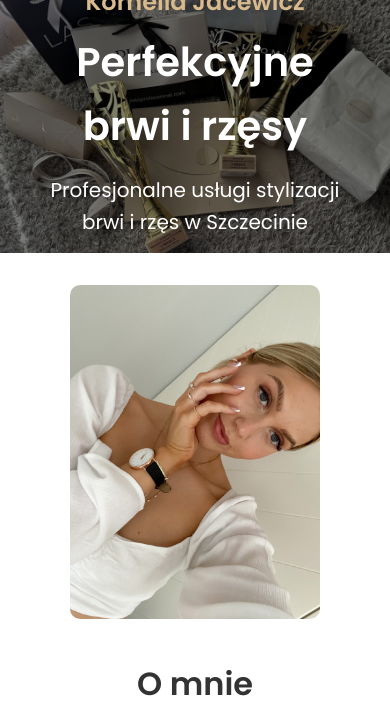
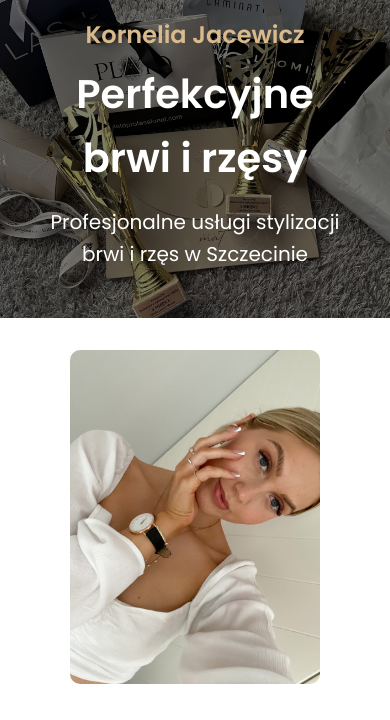
Before and after one commit to lipskidawid/Test_Page, a plain HTML site: page index.html in a window 390 px wide. Shown: the top 720 px of the page. Drawn offline with Linux system fonts and the light colour scheme.

Commit message:
change height for mobile

```diff
--- a/style.css
+++ b/style.css
@@ -146,6 +146,9 @@ body {
 @media (max-width: 768px) {
   .btn {
     display: none;
+  }
+  .hero {
+    height: auto;
   }
 }
 
```
